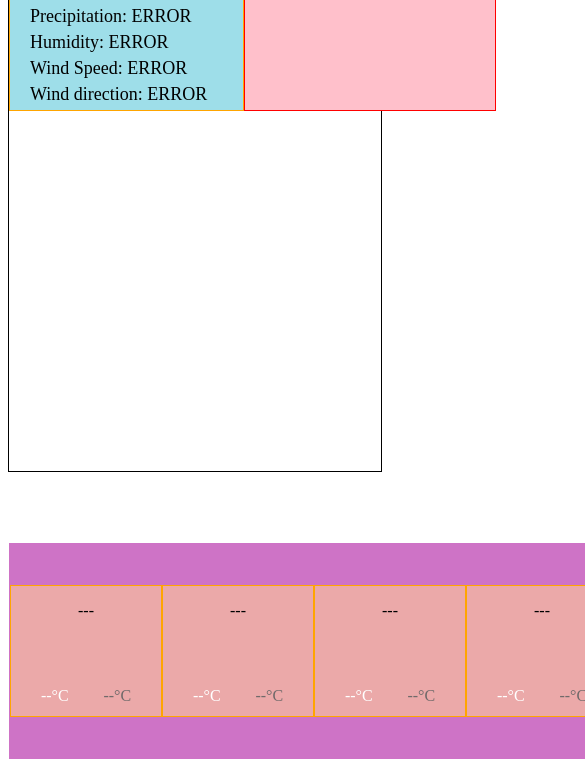
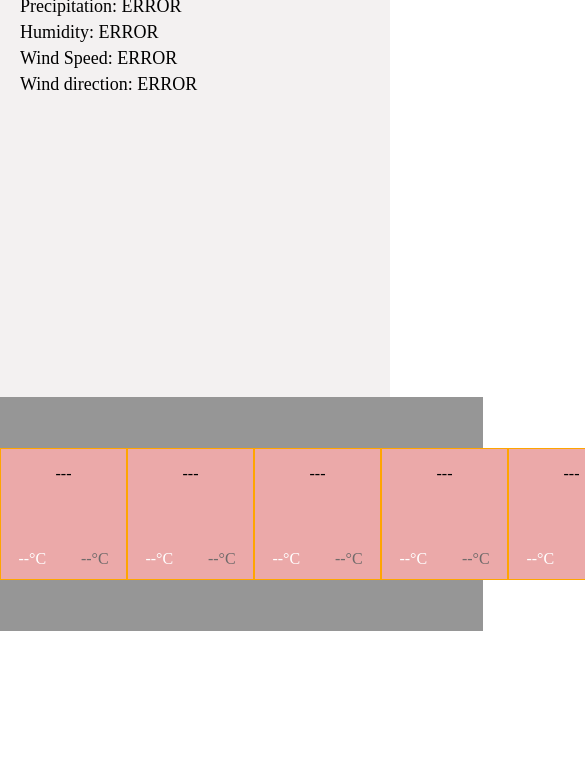
Before and after one commit to ndrewta/weather-app, a website built with webpack: page src/index.html in a window 390 px wide. Shown: the part 213-972 px from the top of the page, 585 px wide, since content can reach past the window. After the commit the page ends 844 px from the top, so only its background shows below. Built offline with nearby package versions, Linux system fonts and the light colour scheme; no server answers.

Commit message:
Styled page elements. Layout complete.

```diff
--- a/src/createChart.js
+++ b/src/createChart.js
@@ -4,11 +4,6 @@ import ps from "./pubsub";
 let currentChart;
 
 export default function createChart() {
-  function destroyChart(chart) {
-    // Destroy chart
-    chart.destroy();
-  }
-
   function filterData(data) {
     // Filter out temp and time data in 3 hour intervals
     let tempsArr = [];
@@ -26,22 +21,26 @@ export default function createChart() {
     return { tempsArr, timeArr };
   }
 
+  function updateChart(newData) {
+    const datasets = newData.datasets[0].data;
+    const { labels } = newData;
+    const { options } = newData;
+    currentChart.data.datasets[0].data = datasets;
+    currentChart.data.labels = labels;
+    currentChart.options = options;
+    currentChart.update();
+  }
+
   function newChart(obj) {
     const { canvas } = obj;
     const timeData = obj.time;
-    // Destroy previous chart if it exists
-    if (currentChart) {
-      destroyChart(currentChart);
-      currentChart = null;
-    }
 
     // Filter out data
     const filteredData = filterData(timeData);
 
     // Label data
-    const labels = filteredData.timeArr;
     const data = {
-      labels,
+      labels: filteredData.timeArr,
       datasets: [
         {
           label: "Highs",
@@ -51,15 +50,23 @@ export default function createChart() {
           tension: 0.1,
         },
       ],
+      options: {
+        responsive: true,
+        maintainAspectRatio: false,
+      },
     };
 
     // Create chart
-    const chart = new Chart(canvas, {
-      type: "line",
-      data,
-    });
-    currentChart = chart;
-    ps.publish("chart-created", chart);
+    if (currentChart) {
+      updateChart(data);
+    } else {
+      currentChart = new Chart(canvas, {
+        type: "line",
+        data,
+      });
+    }
+
+    ps.publish("chart-created", currentChart);
   }
 
   ps.subscribe("update-chart", newChart);
--- a/src/index.html
+++ b/src/index.html
@@ -30,8 +30,12 @@
         </div>
         <p id="condition"></p>
       </div>
+      <div id="canvas-div">
+        <div id="canvas-wrapper">
+          <canvas id="forecast-canvas"></canvas>
+        </div>
+      </div>
       <div id="forecast-div">
-        <canvas id="forecast-canvas"></canvas>
         <div id="forecast-list-div">
           <ol id="forecast">
             <li class="forecast-daily-info" data-id="0">
--- a/src/layout.js
+++ b/src/layout.js
@@ -13,7 +13,7 @@ export default function weatherPageLayout() {
   const condition = document.getElementById("condition");
   const weatherIcon = document.getElementById("weather-icon");
   const localTime = document.getElementById("local-time");
-  const forecast = document.getElementById("forecast");
+  const forecastOL = document.getElementById("forecast");
   const forecastCanvas = document.getElementById("forecast-canvas");
   const forecastList = document.getElementById("forecast-list-div");
   let storedForecastData;
@@ -65,7 +65,7 @@ export default function weatherPageLayout() {
 
   function updateForecast(foreCastData) {
     // Update 7 day forecast
-    const liElems = Array.from(forecast.getElementsByTagName("li"));
+    const liElems = Array.from(forecastOL.getElementsByTagName("li"));
 
     if (foreCastData === "ERROR") {
       liElems.forEach((data, index) => {
@@ -115,8 +115,7 @@ export default function weatherPageLayout() {
       return id;
     }
     if (target.closest(".forecast-daily-info")) {
-      const x = target.closest(".forecast-daily-info");
-      id = x.dataset.id;
+      id = target.closest(".forecast-daily-info").dataset.id;
       return id;
     }
   }
@@ -133,6 +132,19 @@ export default function weatherPageLayout() {
     updateChart(storedForecastData[0].hour);
   }
 
+  function toggleForecast(target) {
+    // Remove class from all other divs
+    const liElems = Array.from(forecastOL.getElementsByTagName("li"));
+    liElems.forEach((elem) => elem.classList.remove("toggle-forecast"));
+
+    // Check target if parent div then toggle class
+    let parentDiv = target;
+    if (target.closest(".forecast-daily-info")) {
+      parentDiv = target.closest(".forecast-daily-info");
+    }
+    parentDiv.classList.toggle("toggle-forecast");
+  }
+
   function getForecastData(target) {
     // Get hourly data
     const id = getId(target);
@@ -141,7 +153,11 @@ export default function weatherPageLayout() {
     }
     const data = storedForecastData[id].hour;
 
+    // Create chart
     updateChart(data);
+
+    // Toggle class
+    toggleForecast(target);
   }
 
   forecastList.addEventListener("click", (e) => {
--- a/src/style.css
+++ b/src/style.css
@@ -1,16 +1,20 @@
+body {
+  overflow: hidden;
+  padding: 0;
+  margin: 0;
+}
+
 #content {
   display: grid;
-  height: 80vh;
-  grid-template-areas: "top-left top-right" "bottom bottom";
+  height: 100vh;
+  grid-template-areas: "top-left top-right" "middle middle" "bottom bottom";
   grid-template-columns: 1fr 1fr;
   grid-template-rows: 1fr 2fr;
-  border: solid 1px;
+  background: rgb(243, 241, 241);
 }
 
 #top-left-div {
   grid-area: top-left;
-  border: solid orange 1px;
-  background: rgb(158, 222, 233);
   padding-left: 15px;
 }
 
@@ -45,8 +49,6 @@
   display: grid;
   justify-content: end;
   grid-template-rows: 100px 100px;
-  border: solid red 1px;
-  background: pink;
 }
 
 #current-temp-div {
@@ -71,18 +73,14 @@
 }
 
 #forecast-div {
+  margin: 0;
+  padding: 0;
   grid-area: bottom;
-  display: grid;
-  grid-template-rows: 2fr 1fr;
-}
-
-#forecast-list-div {
-  border: solid rgb(206, 115, 198) 1px;
-  background: rgb(206, 115, 198);
+  background: rgb(150, 150, 150);
 }
 
 #forecast {
-  padding: 25px 0 25px;
+  padding: 35px 0 35px;
   display: flex;
   justify-content: space-around;
 }
@@ -117,6 +115,27 @@
   color: rgb(112, 106, 106);
 }
 
+#canvas-div {
+  grid-area: middle;
+  width: 80%;
+  overflow: hidden;
+  margin: 0 auto;
+}
+
+#forecast-canvas {
+  height: 100%;
+  width: 100%;
+}
+
+#canvas-wrapper {
+  height: 100%;
+  width: 100%;
+
+  display: flex;
+  justify-content: center;
+  align-items: center;
+}
+
 #weather-icon {
   padding: 0;
   width: 100px;
@@ -127,6 +146,7 @@ li {
   display: inline-block;
 }
 
-.toggle-forecast {
-  background: rgb(126, 117, 117);
+#forecast .toggle-forecast {
+  background: rgb(228, 184, 184);
+  border: 1px solid rgb(211, 224, 133);
 }
```
Also changed, not shown: dist/index.html, dist/layout.bundle.js, 2 other files.
